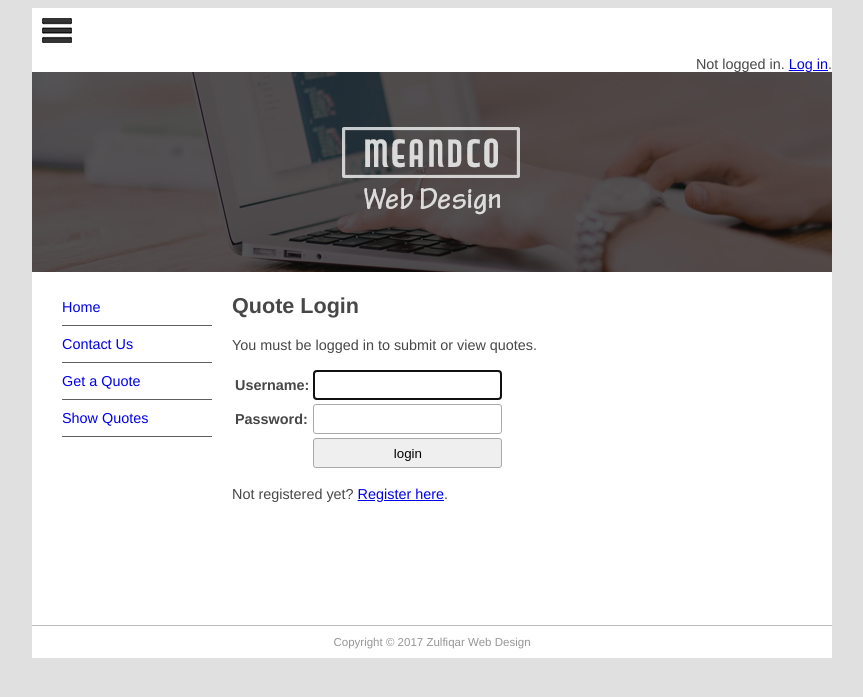
After one commit to smdi/testing, a Django app: page /login/ in a window 1280 px wide. The commit adds this page. Shown: the top 697 px of the page, without its empty margins (208-1071 px from the left). Run offline with Django 3.2, Linux system fonts and the light colour scheme.

Commit message:
complete quote app

```diff
--- a/quotes/urls.py
+++ b/quotes/urls.py
@@ -8,6 +8,7 @@ from . import views
 from .views import QuoteList , QuoteView
 
 urlpatterns = [
+
   url(r'^$', views.quote_req, name='quote-request'),
   url(r'show/(?P<pk>[0-9]+)$', QuoteView.as_view(),name='quote-detail'),
   url(r'show$', QuoteList.as_view(), name='show-quotes'),
--- /dev/null
+++ b/templates/registration/login.html
@@ -0,0 +1,30 @@
+
+{% extends "base.html" %}
+
+
+
+ {% block sidenav %}
+ <li><a href="/">Home</a></li>
+ {% endblock sidenav %}
+
+ {% block content %}
+
+
+     <h1>{% block title %}Quote Login{% endblock title %}</h1>
+
+ <p>You must be logged in to submit or view quotes.</p>
+
+ <form method="post" action="{% url 'login' %}">
+ <table>
+ {{ form.as_table }}
+ <tr>
+ <td>&nbsp;</td>
+ <td><input type="submit" value="login"></td>
+ </tr>
+ </table>
+ <p>Not registered yet? <a href="{% url 'register'%}">Register here</a>.</p>
+ <input type="hidden" name="next" value="{{ next }}" />
+ {% csrf_token %}
+ </form>
+
+{% endblock content %}
--- a/testing/urls.py
+++ b/testing/urls.py
@@ -17,12 +17,17 @@ from django.contrib import admin
 from django.conf.urls import url, include
 from testingapp import views
 from django.views.generic import TemplateView
-
+from django.views.generic import TemplateView
+from  quotes.views import Register
 
 urlpatterns = [
+
     url(r'^testpage$', TemplateView.as_view(template_name="pages/page.html")),
     url(r'^admin/', admin.site.urls),
+    url(r'^register/success/$', TemplateView.as_view(template_name="registration/success.html"),name ='register-success'),
+    url('^register/$', Register.as_view(),name='register'),
     url(r'^quote', include('quotes.urls')),
+    url(r'^', include('django.contrib.auth.urls')),
     url(r'^', include('testingapp.urls')),
 
 
--- a/testingapp/admin.py
+++ b/testingapp/admin.py
@@ -1,7 +1,5 @@
 from django.contrib import admin
 from .models import Page
-
-
 
 
 
--- a/testingapp/templates/base.html
+++ b/testingapp/templates/base.html
@@ -16,6 +16,16 @@
 
         <header id="header">
             <div id="logo"><img src="{% static 'page/logo.jpg' %}" alt=""/></div>
+            <span style="float: right;">
+
+                {% if user.is_authenticated %}
+            Hello, {{ user.username }}. <a href="{% url 'logout' %}?next=/">Log out</a>.
+
+                {% else %}
+            Not logged in. <a href="{% url 'login'%}?next=/">Log in</a>.
+             {% endif %}
+
+            </span>
             <div id="topbanner"><img src="{% static 'page/top_banner.png' %}" width="800" height="200" alt=""/></div>
         </header>
 
--- a/testingapp/templates/pages/page.html
+++ b/testingapp/templates/pages/page.html
@@ -1,5 +1,4 @@
 {% extends "base.html" %}
-
 
 
 
@@ -12,6 +11,7 @@
     {% endfor %}
 
 {% endblock sidenav %}
+
 
 {% block content %}
 
--- a/testingapp/views.py
+++ b/testingapp/views.py
@@ -4,6 +4,7 @@ from django.http import HttpResponseRedirect
 
 from .models import Page
 from .forms import ContactForm
+
 
 def index(request , pagename):
 
```
Also changed, not shown: templates/registration/register.html (added, +22 -0 lines), templates/registration/success.html (added, +18 -0 lines).
